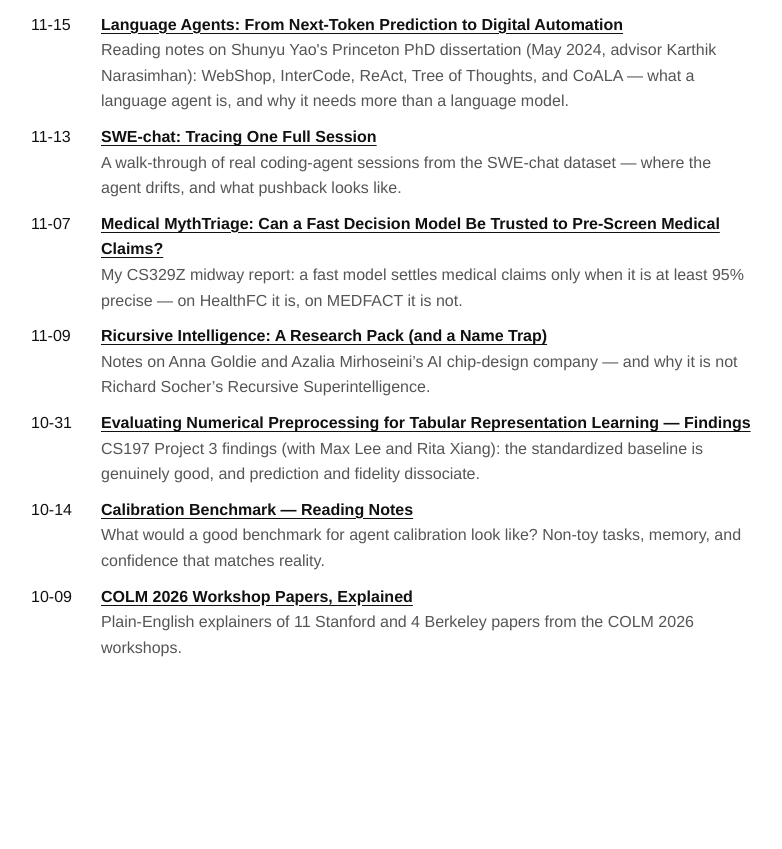
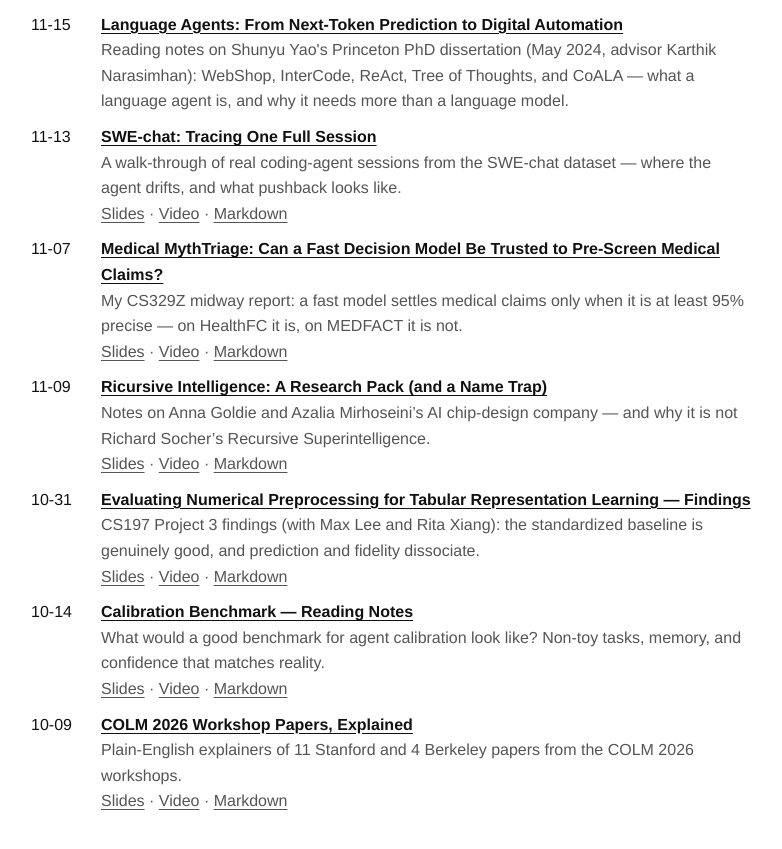
Before and after one commit to owenyliu/owenyliu.github.io, a plain HTML site: page readings/index.html in a window 1280 px wide. Shown: the part 747-1596 px from the top of the page, without its empty margins (249-1031 px from the left). Before the commit the page ends 1476 px from the top, so only its background shows below. Drawn offline with Linux system fonts and the light colour scheme.

Commit message:
Add Slides/Video/Markdown links to Readings index entries

```diff
--- a/readings/index.html
+++ b/readings/index.html
@@ -105,12 +105,12 @@
 <h2>2026</h2>
 <table>
     <tr><td class="date">11-15</td><td><a href="language-agents/"><b>Language Agents: From Next-Token Prediction to Digital Automation</b></a><br><span class="extra">Reading notes on Shunyu Yao's Princeton PhD dissertation (May 2024, advisor Karthik Narasimhan): WebShop, InterCode, ReAct, Tree of Thoughts, and CoALA — what a language agent is, and why it needs more than a language model.</span></td></tr>
-    <tr><td class="date">11-13</td><td><a href="swe-chat/"><b>SWE-chat: Tracing One Full Session</b></a><br><span class="extra">A walk-through of real coding-agent sessions from the SWE-chat dataset — where the agent drifts, and what pushback looks like.</span></td></tr>
-    <tr><td class="date">11-07</td><td><a href="mythtriage/"><b>Medical MythTriage: Can a Fast Decision Model Be Trusted to Pre-Screen Medical Claims?</b></a><br><span class="extra">My CS329Z midway report: a fast model settles medical claims only when it is at least 95% precise — on HealthFC it is, on MEDFACT it is not.</span></td></tr>
-    <tr><td class="date">11-09</td><td><a href="ricursive/"><b>Ricursive Intelligence: A Research Pack (and a Name Trap)</b></a><br><span class="extra">Notes on Anna Goldie and Azalia Mirhoseini’s AI chip-design company — and why it is not Richard Socher’s Recursive Superintelligence.</span></td></tr>
-    <tr><td class="date">10-31</td><td><a href="cs197-findings/"><b>Evaluating Numerical Preprocessing for Tabular Representation Learning — Findings</b></a><br><span class="extra">CS197 Project 3 findings (with Max Lee and Rita Xiang): the standardized baseline is genuinely good, and prediction and fidelity dissociate.</span></td></tr>
-    <tr><td class="date">10-14</td><td><a href="calibration-benchmark/"><b>Calibration Benchmark — Reading Notes</b></a><br><span class="extra">What would a good benchmark for agent calibration look like? Non-toy tasks, memory, and confidence that matches reality.</span></td></tr>
-    <tr><td class="date">10-09</td><td><a href="colm-2026/"><b>COLM 2026 Workshop Papers, Explained</b></a><br><span class="extra">Plain-English explainers of 11 Stanford and 4 Berkeley papers from the COLM 2026 workshops.</span></td></tr>
+    <tr><td class="date">11-13</td><td><a href="swe-chat/"><b>SWE-chat: Tracing One Full Session</b></a><br><span class="extra">A walk-through of real coding-agent sessions from the SWE-chat dataset — where the agent drifts, and what pushback looks like.</span><br><span class="extra"><a href="swe-chat/slides.pdf">Slides</a> &middot; <a href="swe-chat/video.mp4">Video</a> &middot; <a href="md/swe-chat.md">Markdown</a></span></td></tr>
+    <tr><td class="date">11-07</td><td><a href="mythtriage/"><b>Medical MythTriage: Can a Fast Decision Model Be Trusted to Pre-Screen Medical Claims?</b></a><br><span class="extra">My CS329Z midway report: a fast model settles medical claims only when it is at least 95% precise — on HealthFC it is, on MEDFACT it is not.</span><br><span class="extra"><a href="mythtriage/slides.pdf">Slides</a> &middot; <a href="mythtriage/video.mp4">Video</a> &middot; <a href="md/mythtriage.md">Markdown</a></span></td></tr>
+    <tr><td class="date">11-09</td><td><a href="ricursive/"><b>Ricursive Intelligence: A Research Pack (and a Name Trap)</b></a><br><span class="extra">Notes on Anna Goldie and Azalia Mirhoseini’s AI chip-design company — and why it is not Richard Socher’s Recursive Superintelligence.</span><br><span class="extra"><a href="ricursive/slides.pdf">Slides</a> &middot; <a href="ricursive/video.mp4">Video</a> &middot; <a href="md/ricursive.md">Markdown</a></span></td></tr>
+    <tr><td class="date">10-31</td><td><a href="cs197-findings/"><b>Evaluating Numerical Preprocessing for Tabular Representation Learning — Findings</b></a><br><span class="extra">CS197 Project 3 findings (with Max Lee and Rita Xiang): the standardized baseline is genuinely good, and prediction and fidelity dissociate.</span><br><span class="extra"><a href="cs197-findings/slides.pdf">Slides</a> &middot; <a href="cs197-findings/video.mp4">Video</a> &middot; <a href="md/cs197-findings.md">Markdown</a></span></td></tr>
+    <tr><td class="date">10-14</td><td><a href="calibration-benchmark/"><b>Calibration Benchmark — Reading Notes</b></a><br><span class="extra">What would a good benchmark for agent calibration look like? Non-toy tasks, memory, and confidence that matches reality.</span><br><span class="extra"><a href="calibration-benchmark/slides.pdf">Slides</a> &middot; <a href="calibration-benchmark/video.mp4">Video</a> &middot; <a href="md/calibration-benchmark.md">Markdown</a></span></td></tr>
+    <tr><td class="date">10-09</td><td><a href="colm-2026/"><b>COLM 2026 Workshop Papers, Explained</b></a><br><span class="extra">Plain-English explainers of 11 Stanford and 4 Berkeley papers from the COLM 2026 workshops.</span><br><span class="extra"><a href="colm-2026/slides.pdf">Slides</a> &middot; <a href="colm-2026/video.mp4">Video</a> &middot; <a href="md/colm-2026.md">Markdown</a></span></td></tr>
 </table>
 
 </div>
```
